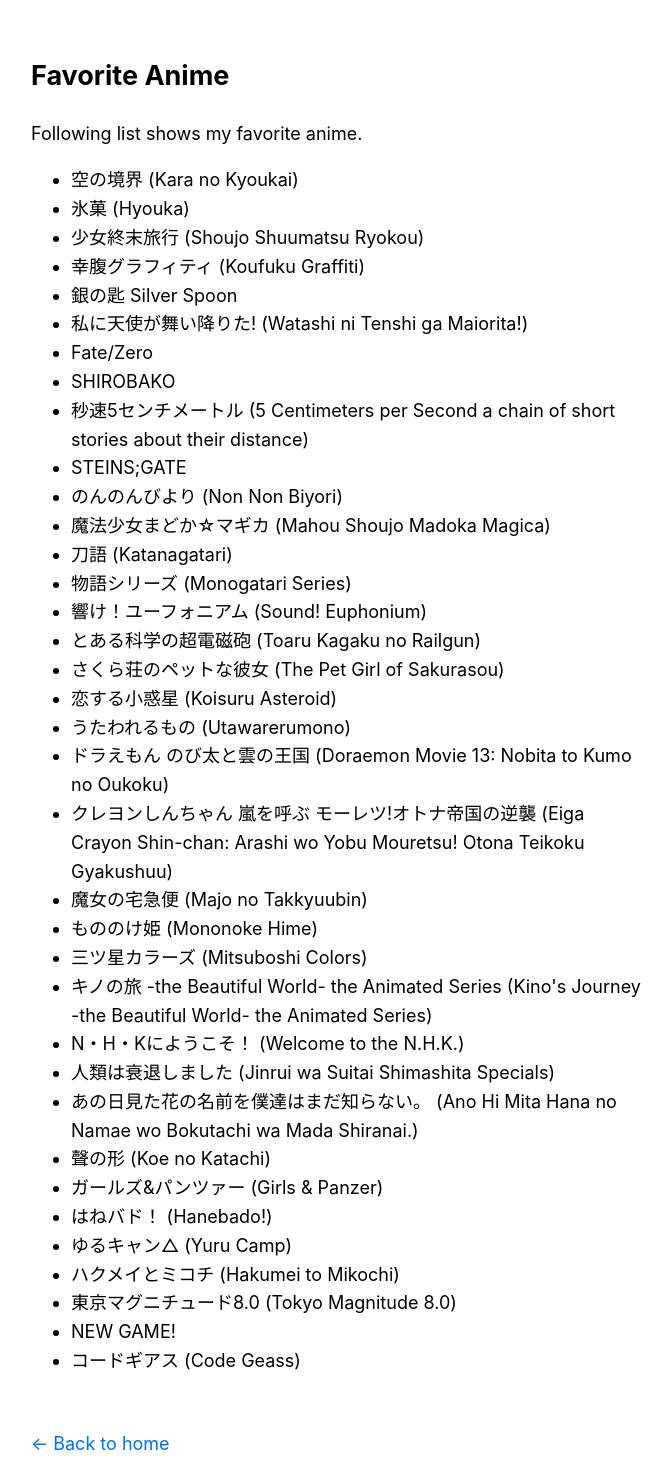
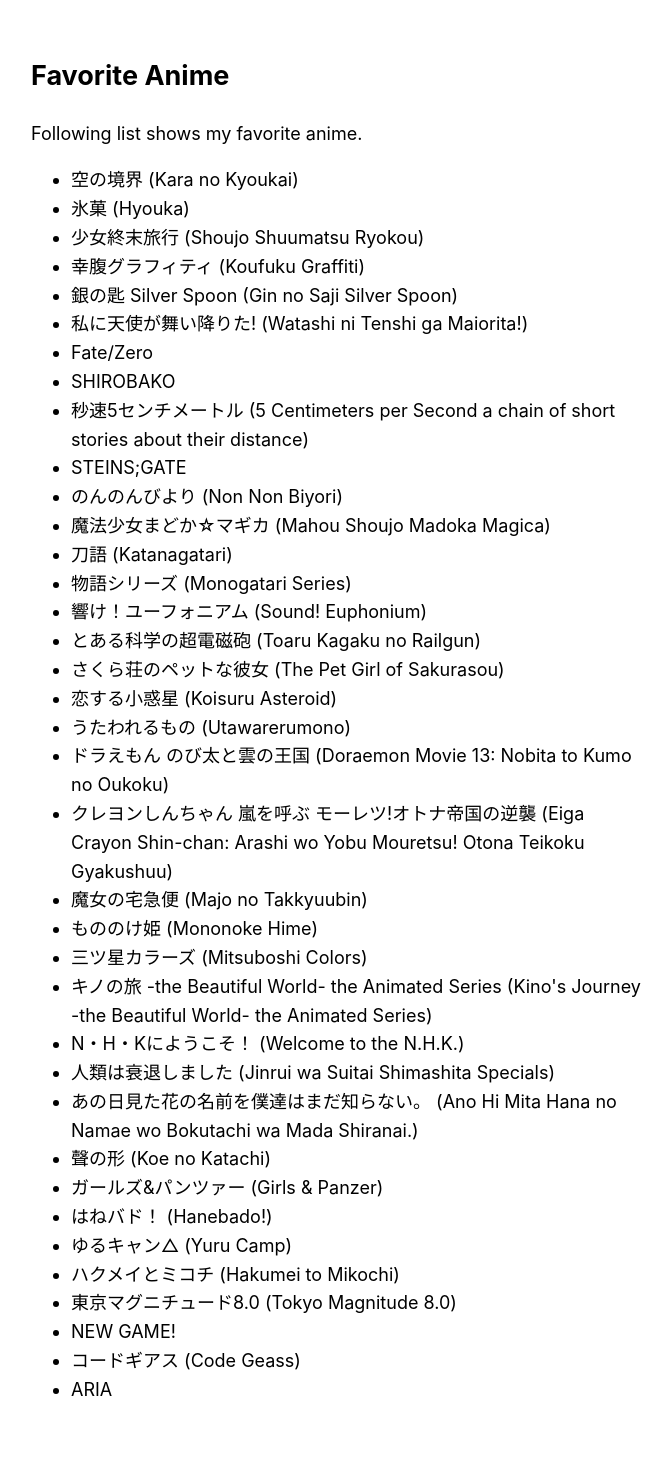
Before and after one commit to kira924age/kira924age.com, a Next.js app: page /anime in a window 1280 px wide. Shown: the top 1463 px of the page, without its empty margins (303-974 px from the left). Built offline with nearby package versions, Linux system fonts and the light colour scheme.

Commit message:
update /pages/anime.js

```diff
--- a/pages/anime.js
+++ b/pages/anime.js
@@ -6,7 +6,7 @@
   return (
     <Layout>
       <Head>
-        <title>My favorite Anime</title>
+        <title>Favorite Anime</title>
       </Head>
       <h2>Favorite Anime</h2>
       Following list shows my favorite anime.
@@ -15,7 +15,7 @@
         <li key="2">氷菓 (Hyouka)</li>
         <li key="3">少女終末旅行 (Shoujo Shuumatsu Ryokou)</li>
         <li key="4">幸腹グラフィティ (Koufuku Graffiti)</li>
-        <li key="5">銀の匙 Silver Spoon</li>
+        <li key="5">銀の匙 Silver Spoon (Gin no Saji Silver Spoon)</li>
         <li key="6">私に天使が舞い降りた! (Watashi ni Tenshi ga Maiorita!)</li>
         <li key="7">Fate/Zero</li>
         <li key="8">SHIROBAKO</li>
@@ -64,6 +64,7 @@
         <li key="34">東京マグニチュード8.0 (Tokyo Magnitude 8.0)</li>
         <li key="35">NEW GAME!</li>
         <li key="36">コードギアス (Code Geass)</li>
+        <li key="37">ARIA</li>
       </ul>
     </Layout>
   );
--- a/pages/index.js
+++ b/pages/index.js
@@ -28,7 +28,7 @@
         <li key="2">氷菓 (Hyouka)</li>
         <li key="3">少女終末旅行 (Shoujo Shuumatsu Ryokou)</li>
         <li key="4">幸腹グラフィティ (Koufuku Graffiti)</li>
-        <li key="5">銀の匙 Silver Spoon</li>
+        <li key="5">銀の匙 Silver Spoon (Gin no Saji Silver Spoon)</li>
 
         <Link href="anime">
           <a>read more</a>
```
